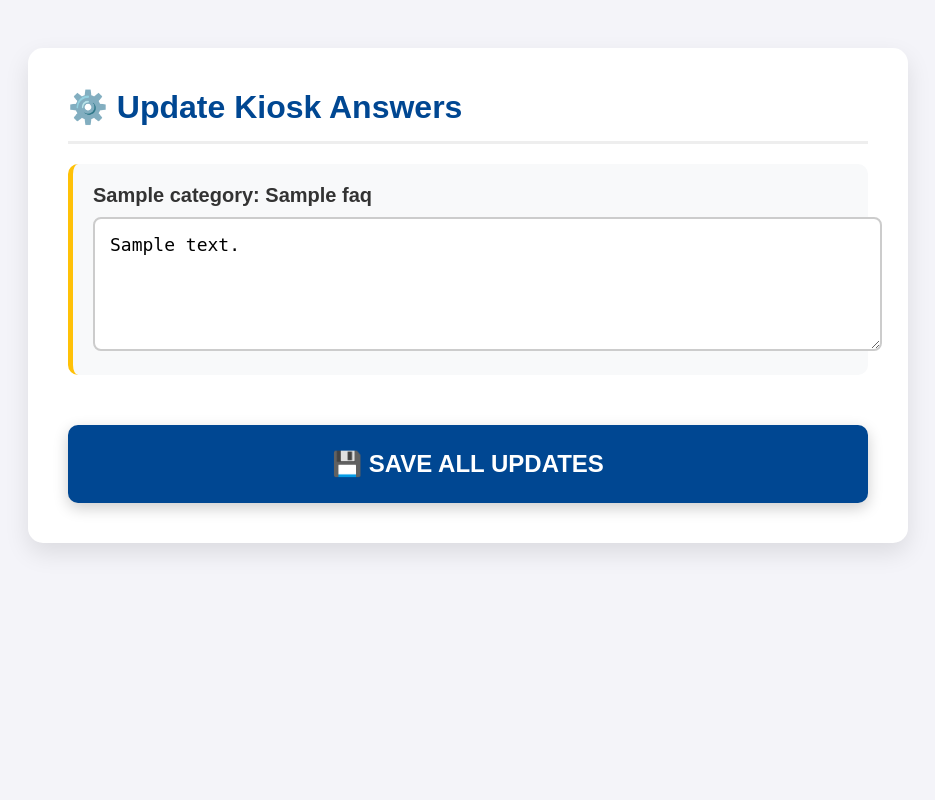
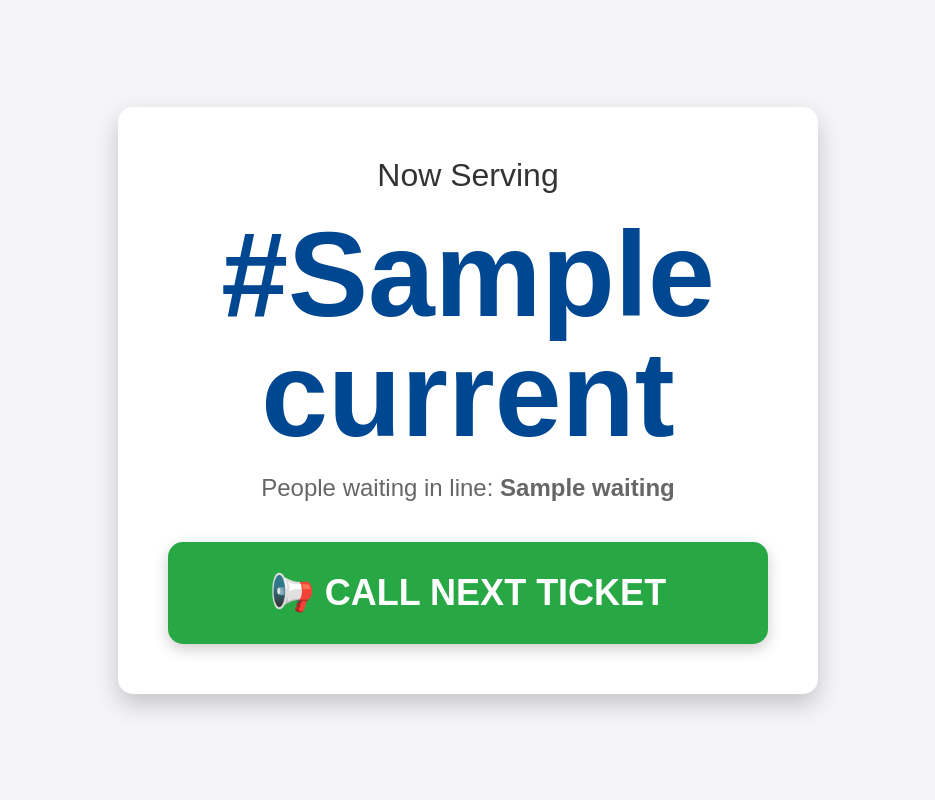
Before and after one commit to Romil2499/Kiosk, a Python web app: template templates/admin.html in a window 1280 px wide. Shown: the whole page, without its empty margins (172-1107 px from the left). Run offline with Jinja, Linux system fonts and the light colour scheme; the template is opened without the code that fills it: most values are stand-ins (such as "Sample title", 1, 10 or a date in 2020).

Commit message:
Update admin.html

```diff
--- a/templates/admin.html
+++ b/templates/admin.html
@@ -3,42 +3,75 @@
 <head>
     <meta charset="UTF-8">
     <meta name="viewport" content="width=device-width, initial-scale=1.0">
-    <title>Update Kiosk Information</title>
+    <title>Cashier Dashboard</title>
     <style>
-        body { font-family: Arial, sans-serif; background-color: #f4f4f9; padding: 40px; display: flex; justify-content: center; }
-        .dashboard-card { background-color: white; padding: 40px; border-radius: 15px; box-shadow: 0 10px 25px rgba(0,0,0,0.1); width: 100%; max-width: 800px; }
-        .title { font-size: 32px; color: #004792; margin-bottom: 20px; font-weight: bold; border-bottom: 3px solid #eee; padding-bottom: 15px;}
-
-        .faq-group { margin-bottom: 30px; background-color: #f8f9fa; padding: 20px; border-radius: 10px; border-left: 5px solid #ffc107; }
-        .faq-question { font-size: 20px; font-weight: bold; color: #333; margin-bottom: 10px; }
-
-        /* Big, easy to read text boxes */
-        textarea { width: 100%; height: 100px; padding: 15px; font-size: 18px; border: 2px solid #ccc; border-radius: 8px; resize: vertical; }
-        textarea:focus { border-color: #004792; outline: none; }
-
-        /* Massive Save Button */
-        .btn-save { background-color: #004792; color: white; border: none; padding: 25px; font-size: 24px; font-weight: bold; border-radius: 10px; cursor: pointer; width: 100%; margin-top: 20px; box-shadow: 0 5px 15px rgba(0,0,0,0.2); }
-        .btn-save:active { background-color: #003366; transform: scale(0.98); }
+        /* Senior-Friendly CSS */
+        body {
+            font-family: Arial, sans-serif;
+            background-color: #f4f4f9;
+            display: flex;
+            justify-content: center;
+            align-items: center;
+            height: 100vh;
+            margin: 0;
+            text-align: center;
+        }
+        .dashboard-card {
+            background-color: white;
+            padding: 50px;
+            border-radius: 15px;
+            box-shadow: 0 10px 25px rgba(0,0,0,0.2);
+            width: 80%;
+            max-width: 600px;
+        }
+        .title {
+            font-size: 32px;
+            color: #333;
+            margin-bottom: 10px;
+        }
+        .ticket-number {
+            font-size: 120px;
+            font-weight: bold;
+            color: #004792;
+            margin: 20px 0;
+            line-height: 1;
+        }
+        .waiting-text {
+            font-size: 24px;
+            color: #666;
+            margin-bottom: 40px;
+        }
+        /* Massive Action Button */
+        .btn-call {
+            background-color: #28a745;
+            color: white;
+            border: none;
+            padding: 30px;
+            font-size: 36px;
+            font-weight: bold;
+            border-radius: 15px;
+            cursor: pointer;
+            width: 100%;
+            box-shadow: 0 5px 15px rgba(0,0,0,0.2);
+        }
+        .btn-call:active {
+            background-color: #218838;
+            transform: scale(0.98);
+        }
     </style>
 </head>
 <body>
 
     <div class="dashboard-card">
-        <div class="title">⚙️ Update Kiosk Answers</div>
+        <div class="title">Now Serving</div>
 
-        <form method="POST" action="/admin/settings">
+        <div class="ticket-number">#{{ current }}</div>
 
-            {% for faq in faqs %}
-            <div class="faq-group">
-                <div class="faq-question">{{ faq.category }}: {{ faq.question }}</div>
-                <textarea name="faq_{{ faq.id }}">{{ faq.answer }}</textarea>
-            </div>
-            {% endfor %}
+        <div class="waiting-text">People waiting in line: <strong>{{ waiting }}</strong></div>
 
-            <button type="submit" class="btn-save" onclick="alert('Database Updated! The Kiosk will now show the new answers.')">
-                💾 SAVE ALL UPDATES
-            </button>
-        </form>
+        <button class="btn-call" onclick="alert('Ticket called! The TV in the hallway just dinged.')">
+            📢 CALL NEXT TICKET
+        </button>
     </div>
 
 </body>
```
